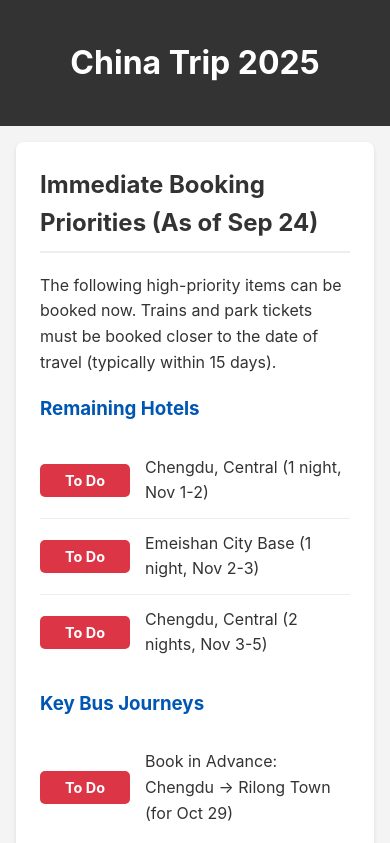
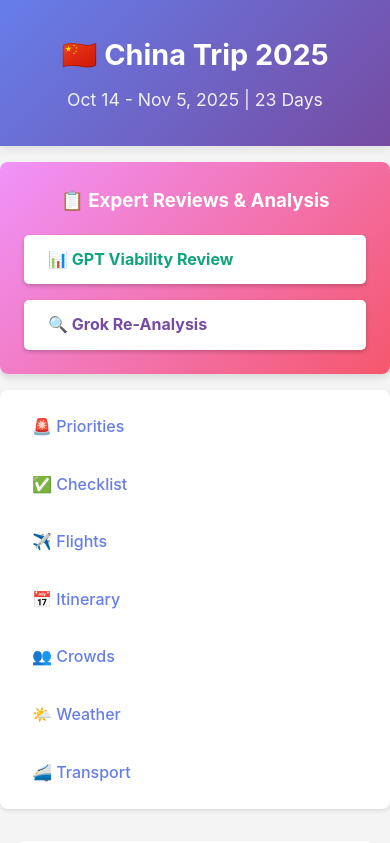
Before and after one commit to RoodeeLMS/china-trip-2025, a plain HTML site: page index.html in a window 390 px wide. Shown: the top 843 px of the page. Drawn offline with Linux system fonts and the light colour scheme.

Commit message:
Improve index.html UX: add navigation, review links, gradients, and responsive design

```diff
--- a/index.html
+++ b/index.html
@@ -15,10 +15,96 @@
         }
 
         header {
-            background: #333;
+            background: linear-gradient(135deg, #667eea 0%, #764ba2 100%);
             color: #fff;
-            padding: 1rem 0;
+            padding: 2rem 0;
             text-align: center;
+            box-shadow: 0 2px 10px rgba(0,0,0,0.1);
+        }
+
+        header h1 {
+            margin: 0;
+            font-size: 2.5rem;
+        }
+
+        header p {
+            margin: 0.5rem 0 0 0;
+            opacity: 0.9;
+            font-size: 1.1rem;
+        }
+
+        nav {
+            background: #fff;
+            padding: 1rem;
+            margin: 1rem auto;
+            max-width: 900px;
+            border-radius: 8px;
+            box-shadow: 0 2px 4px rgba(0,0,0,0.1);
+            display: flex;
+            gap: 1rem;
+            flex-wrap: wrap;
+            justify-content: center;
+        }
+
+        nav a {
+            color: #667eea;
+            text-decoration: none;
+            padding: 0.5rem 1rem;
+            border-radius: 5px;
+            transition: all 0.3s;
+            font-weight: 500;
+        }
+
+        nav a:hover {
+            background: #667eea;
+            color: white;
+        }
+
+        .review-links {
+            background: linear-gradient(135deg, #f093fb 0%, #f5576c 100%);
+            padding: 1.5rem;
+            margin: 1rem auto;
+            max-width: 900px;
+            border-radius: 8px;
+            box-shadow: 0 4px 6px rgba(0,0,0,0.1);
+        }
+
+        .review-links h3 {
+            color: white;
+            margin-top: 0;
+            text-align: center;
+        }
+
+        .review-buttons {
+            display: flex;
+            gap: 1rem;
+            justify-content: center;
+            flex-wrap: wrap;
+        }
+
+        .review-btn {
+            display: inline-block;
+            padding: 0.75rem 1.5rem;
+            background: white;
+            color: #f5576c;
+            text-decoration: none;
+            border-radius: 5px;
+            font-weight: bold;
+            transition: all 0.3s;
+            box-shadow: 0 2px 4px rgba(0,0,0,0.2);
+        }
+
+        .review-btn:hover {
+            transform: translateY(-2px);
+            box-shadow: 0 4px 8px rgba(0,0,0,0.3);
+        }
+
+        .review-btn.gpt {
+            color: #10a37f;
+        }
+
+        .review-btn.grok {
+            color: #764ba2;
         }
 
         main {
@@ -39,6 +125,7 @@
             border-bottom: 2px solid #eee;
             padding-bottom: 0.5rem;
             margin-top: 0;
+            color: #667eea;
         }
 
         h3 {
@@ -68,7 +155,7 @@
         }
 
         th {
-            background-color: #0056b3;
+            background-color: #667eea;
             color: white;
         }
 
@@ -77,7 +164,7 @@
         }
 
         tr:hover {
-            background-color: #ddd;
+            background-color: #e8eaf6;
         }
 
         ul {
@@ -112,11 +199,23 @@
         }
 
         .todo {
-            background-color: #dc3545; /* Red */
+            background-color: #dc3545;
         }
 
         .booked {
-            background-color: #28a745; /* Green */
+            background-color: #28a745;
+        }
+
+        .alert-box {
+            background: #fff3cd;
+            border-left: 4px solid #ffc107;
+            padding: 1rem;
+            margin: 1rem 0;
+            border-radius: 4px;
+        }
+
+        .alert-box strong {
+            color: #856404;
         }
 
         footer {
@@ -126,12 +225,44 @@
             background: #333;
             color: #fff;
         }
+
+        @media (max-width: 768px) {
+            header h1 {
+                font-size: 1.8rem;
+            }
+            nav {
+                flex-direction: column;
+            }
+            .review-buttons {
+                flex-direction: column;
+            }
+        }
     </style>
 </head>
 <body>
     <header>
-        <h1>China Trip 2025</h1>
+        <h1>🇨🇳 China Trip 2025</h1>
+        <p>Oct 14 - Nov 5, 2025 | 23 Days</p>
     </header>
+
+    <div class="review-links">
+        <h3>📋 Expert Reviews & Analysis</h3>
+        <div class="review-buttons">
+            <a href="gpt-comment.html" class="review-btn gpt" target="_blank">📊 GPT Viability Review</a>
+            <a href="grok-comment.html" class="review-btn grok" target="_blank">🔍 Grok Re-Analysis</a>
+        </div>
+    </div>
+
+    <nav>
+        <a href="#immediate-priorities">🚨 Priorities</a>
+        <a href="#booking-checklist">✅ Checklist</a>
+        <a href="#flight-details">✈️ Flights</a>
+        <a href="#itinerary">📅 Itinerary</a>
+        <a href="#crowd-analysis">👥 Crowds</a>
+        <a href="#weather-analysis">🌤️ Weather</a>
+        <a href="#transport-analysis">🚄 Transport</a>
+    </nav>
+
     <main>
         <section id="immediate-priorities">
             <h2>Immediate Booking Priorities (As of Sep 24)</h2>
```
